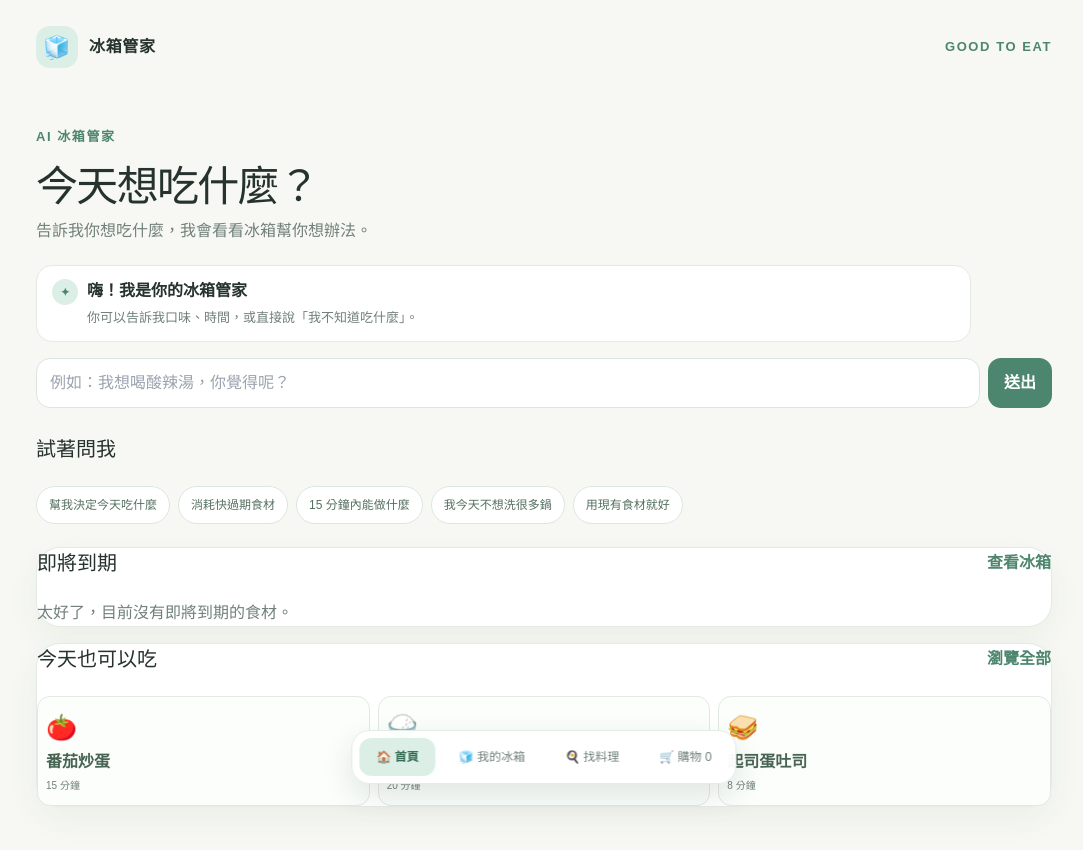
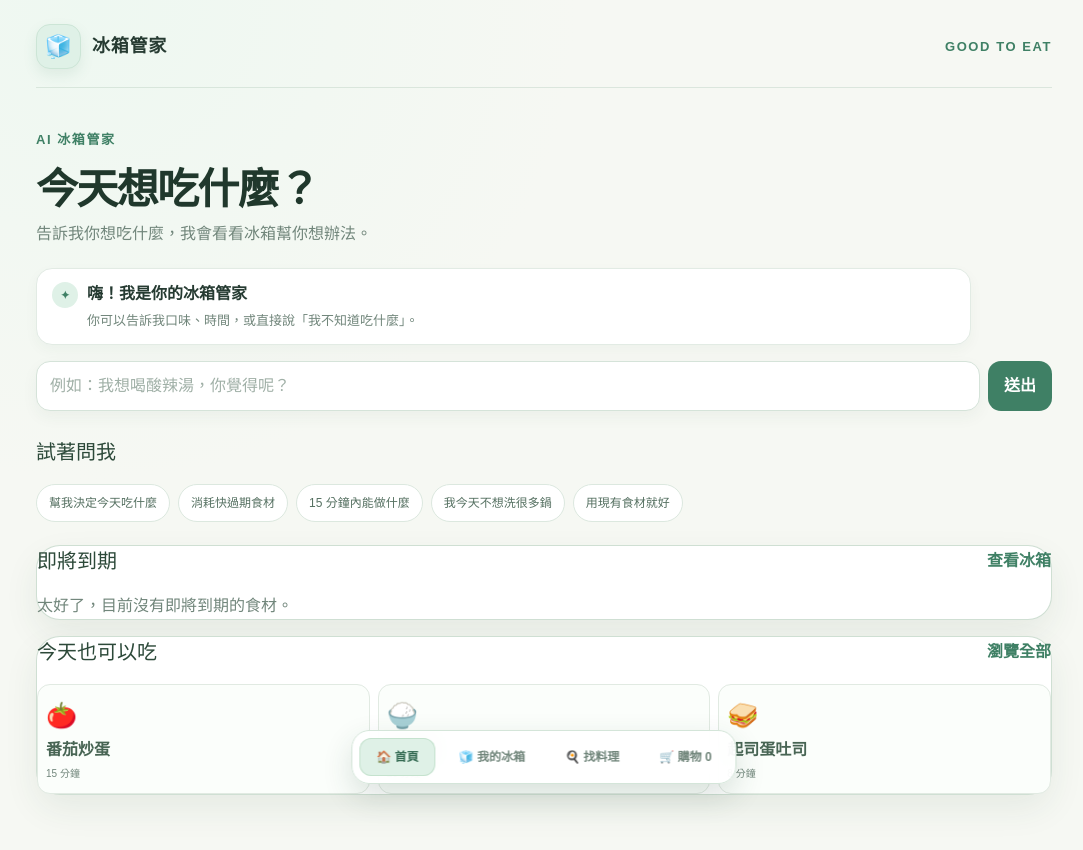
Before and after one commit to LuLeng617/fridge-butler, a Next.js app: page / in a window 1280 px wide. Shown: the top 850 px of the page, without its empty margins (96-1179 px from the left). Built offline with nearby package versions, Linux system fonts and the light colour scheme.

Commit message:
style: unify app visual design

```diff
--- a/app/globals.css
+++ b/app/globals.css
@@ -278,3 +278,48 @@ button { cursor: pointer; }
 .confirm-card { display: grid; gap: 10px; margin-top: 18px; padding: 15px; border: 1px solid #cfe3d4; border-radius: 14px; }
 .confirm-card p { margin: 0; color: var(--muted); font-size: 12px; line-height: 1.6; }
 @media (max-width: 520px) { .mini-recipe-grid { grid-template-columns: 1fr; } .mini-recipe-grid button { grid-template-columns: auto 1fr auto; align-items: center; } }
+
+/* Unified visual system */
+:root { --ink: #263b32; --muted: #71867b; --paper: #f6f8f3; --mint: #dff1e7; --green: #3f8065; --line: #dfe9e1; --shadow: 0 14px 34px rgba(38,74,55,.08); }
+body { background: radial-gradient(circle at 15% 0%, #eef8f1 0, transparent 34%), var(--paper); color: var(--ink); }
+.shell { padding-top: 24px; }
+.topbar { position: relative; padding-bottom: 18px; border-bottom: 1px solid rgba(169,195,178,.35); }
+.brand { font-size: 18px; }
+.logo { width: 45px; height: 45px; border: 1px solid #cce5d6; box-shadow: 0 6px 14px rgba(63,128,101,.1); }
+.card { border-color: rgba(202,220,207,.9); box-shadow: var(--shadow); }
+.welcome { background: linear-gradient(135deg, #e9f7ee 0%, #fff 78%); }
+.tip { background: linear-gradient(135deg, #fffaf0, #fff); }
+.title { color: #20382c; font-weight: 850; }
+.subtle { color: #71867b; }
+.primary { background: var(--green); box-shadow: 0 7px 15px rgba(63,128,101,.18); }
+.primary:disabled { box-shadow: none; }
+.soft-btn, .text-btn, .filter-button, .recipe-filter { transition: .18s ease; }
+.soft-btn:hover, .filter-button:hover, .recipe-filter:hover { border-color: #9bc6aa; transform: translateY(-1px); }
+.section-title { margin-bottom: 17px; }
+.section-title h2 { color: #2c4939; }
+.form-card, .inventory-card, .shopping-form, .shopping-list, .recipe-toolbar, .detail-panel, .cooking-panel { box-shadow: var(--shadow); }
+.category-tile { min-height: 82px; border-radius: 17px; background: rgba(255,255,255,.78); }
+.category-tile.selected { background: #dff1e7; box-shadow: 0 0 0 2px #c2e2ce, 0 7px 16px rgba(63,128,101,.1); }
+.ingredient-btn { min-height: 42px; border-radius: 12px; background: #fff; }
+.ingredient-btn.chosen { background: #dff1e7; box-shadow: inset 0 0 0 1px #9bc6aa; }
+.input { min-height: 45px; border-color: #d5e3d9; background: rgba(255,255,255,.86); }
+.input::placeholder { color: #a0b0a7; }
+.fridge-visual { border-color: #a7ceb5; box-shadow: inset 0 0 0 5px #eff8f1, 0 10px 24px rgba(69,120,87,.1); }
+.fridge-food { transition: .16s ease; }
+.fridge-food:hover { border-color: #77ae8c; background: #eff9f2; transform: translateY(-2px); }
+.fridge-category { letter-spacing: .04em; }
+.shopping-shelf { gap: 11px; }
+.shopping-tile { border-radius: 16px; box-shadow: 0 5px 13px rgba(38,74,55,.04); }
+.shopping-tile.active { box-shadow: 0 0 0 2px #b8dcc4, 0 7px 16px rgba(63,128,101,.1); }
+.recipe-card, .ai-result { box-shadow: 0 9px 22px rgba(38,74,55,.06); }
+.recipe-card .recipe-emoji { background: linear-gradient(145deg, #edf8f0, #fff9ec); }
+.ai-hero { padding-top: 8px; }
+.ai-message { box-shadow: 0 5px 14px rgba(38,74,55,.04); }
+.ai-result { border-color: #c5dfcc; }
+.ai-input-row .input { box-shadow: 0 6px 16px rgba(38,74,55,.05); }
+.quick-question-grid button, .mini-recipe-grid button { transition: .16s ease; }
+.quick-question-grid button:hover, .mini-recipe-grid button:hover { border-color: #a1c9ae; background: #eff9f2; transform: translateY(-1px); }
+.bottom-nav { border-color: #d4e5d9; box-shadow: 0 12px 30px rgba(38,74,55,.16); }
+.nav-item { font-weight: 600; }
+.nav-item.active { box-shadow: inset 0 0 0 1px #c5e2ce; }
+.toast { background: #326f51; box-shadow: 0 10px 25px rgba(38,74,55,.23); }
```
